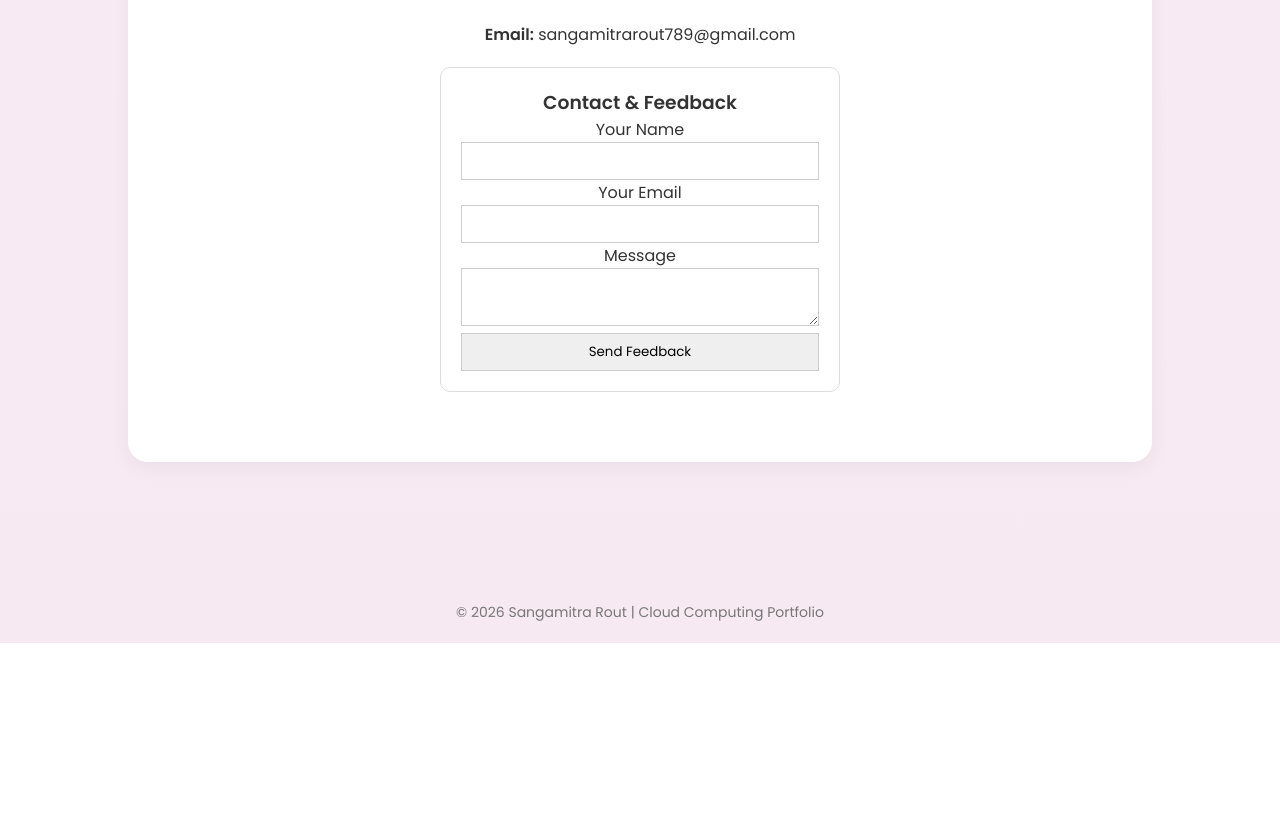
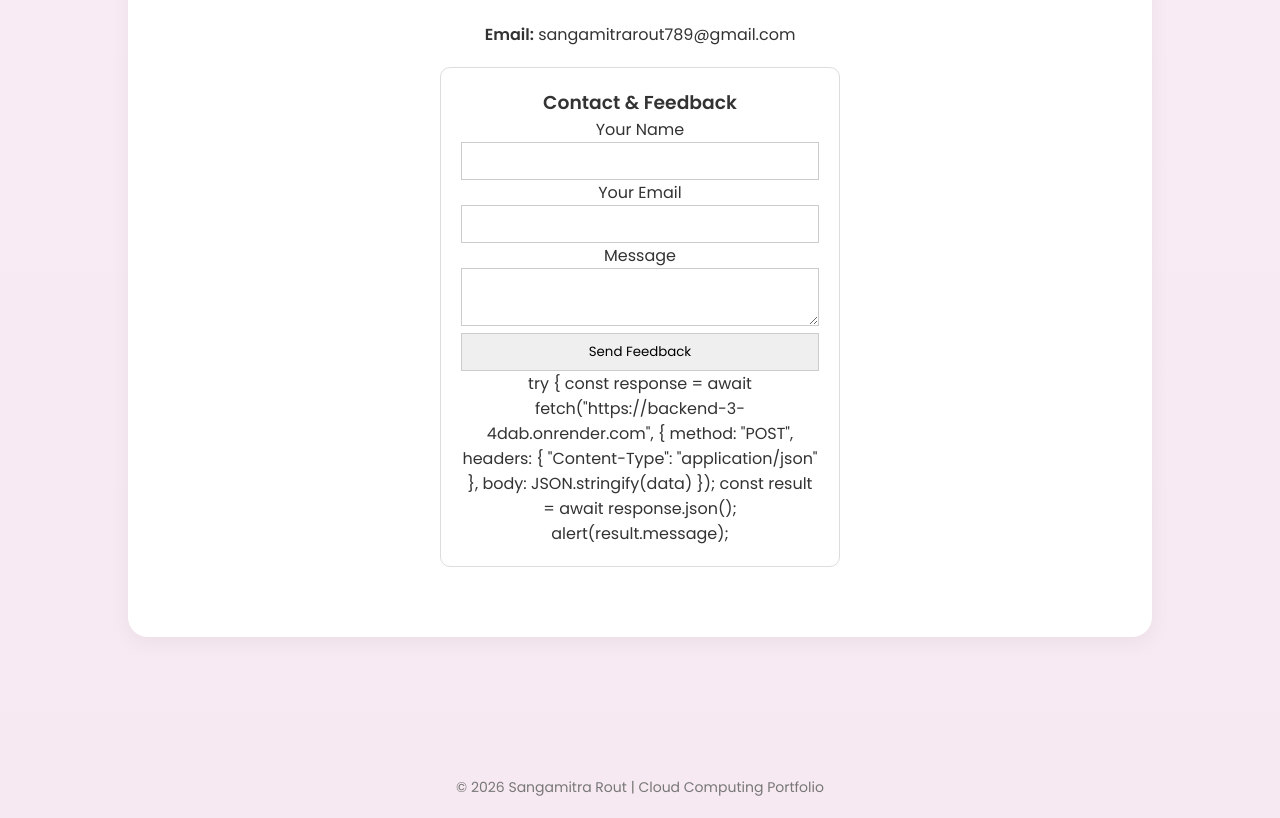
Before and after one commit to sangamitrarout/sangamitra, a plain HTML site: page index.html in a window 1280 px wide. Shown: the part 2683-3501 px from the top of the page. Before the commit the page ends 3326 px from the top, so only its background shows below. Drawn offline with Linux system fonts and the light colour scheme.

Commit message:
Update index.html

```diff
--- a/index.html
+++ b/index.html
@@ -317,6 +317,18 @@ footer{
     <textarea name="message" required></textarea>
 
     <button type="submit">Send Feedback</button>
+
+    try {
+    const response = await fetch("https://backend-3-4dab.onrender.com", {
+      method: "POST",
+      headers: {
+        "Content-Type": "application/json"
+      },
+      body: JSON.stringify(data)
+    });
+
+    const result = await response.json();
+    alert(result.message);
 </form>
 
 </div>
```
